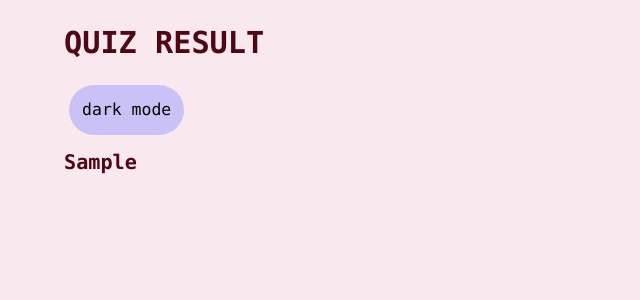
After one commit to jjliewie/job_test, a Flask app: template templates/submitquiz.html in a window 1280 px wide. The commit adds this page. Shown: the top 300 px of the page, without its empty margins (0-640 px from the left). Run offline with Flask 2, Linux system fonts and the light colour scheme; the template is opened without the code that fills it: most values are stand-ins (such as "Sample title", 1, 10 or a date in 2020).

Commit message:
submitquiz.html

```diff
--- a/app.py
+++ b/app.py
@@ -36,14 +36,15 @@ q8 = Question(8, "Do you like taking photos?", "yes", "no", 1, 'h')
 q9 = Question(9, "Do you like to study", "yes", "no", 1, 'g')
 
 questions_list = [q1, q2, q3, q4, q5, q6, q7, q8, q9]
+r_value = ''
 
 @app.route("/quiz")
 def quiz():
     return render_template("quiz.html", questions_list = questions_list)
 
+# @app.route("/submitquiz", methods=['POST', 'GET'])
 @app.route("/submitquiz", methods=['POST', 'GET'])
 def submit():
-
     points = {}
     types = ['a', 'b', 'c', 'd', 'e', 'f', 'g', 'h', 'i', 'j']
     for i in types:
@@ -59,7 +60,7 @@ def submit():
     use = ""
     for k, t in points.items():
         use += str(t)
-    return calculate(use)
+    return render_template("submitquiz.html", r_value = calculate(use))
 
     # value = request.form['option']
     # return (value)
--- a/compute.py
+++ b/compute.py
@@ -96,7 +96,9 @@ def calculate(text):
     if realistic_maximum[0] == 0:
         return "there are no jobs that fit your lackluster personality"
 
-    return "the job that fits your personality best is: " + str(maximum[0]) + "\nthe job that fits your personality that you can most realistically attain is: " + str(realistic_maximum[0])
+    return "the job that fits your personality best is: " + str(maximum[0]) + " and the job that fits your personality that you can most realistically attain is: " + str(realistic_maximum[0])
+
+    # return "the job that fits your personality best is: " + str(maximum[0]) + "\nthe job that fits your personality that you can most realistically attain is: " + str(realistic_maximum[0])
 
 # can i just say that writing this much code took me like 2 hours :(
 
--- a/static/style.css
+++ b/static/style.css
@@ -135,6 +135,8 @@ label span:before {
 .dark,
 .dark body {
     background-color: #222;
-    color: #e6e6e6;
     border-color: #e6e6e6;
 }
+.dark * {
+    color: #e6e6e6;
+}
--- /dev/null
+++ b/templates/submitquiz.html
@@ -0,0 +1,25 @@
+<!DOCTYPE html>
+<html>
+    <head>
+        <title>Quiz Result</title>
+        <link rel="stylesheet" href="static/style.css">
+    </head>
+    <body>
+
+        <h2>QUIZ RESULT</h2>
+
+
+        <button class = "inner-switch" onclick="dark_mode()">dark mode</button>
+        <br>
+
+        <span>{{r_value}}</span>
+
+        <script>
+            function dark_mode(){
+                var element = document.body;
+                element.classList.toggle("dark");
+            }
+        </script>
+
+    </body>
+</html>
```
